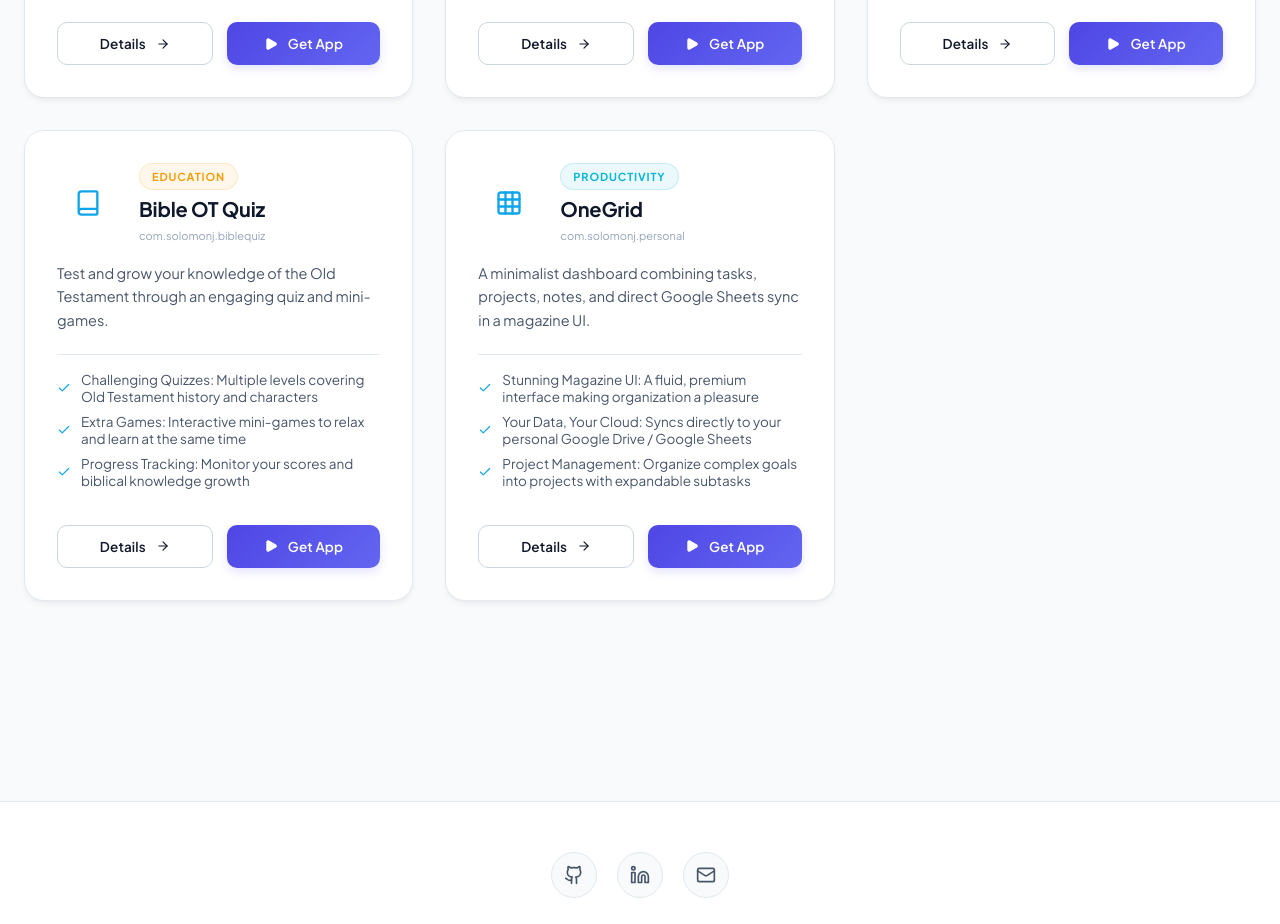
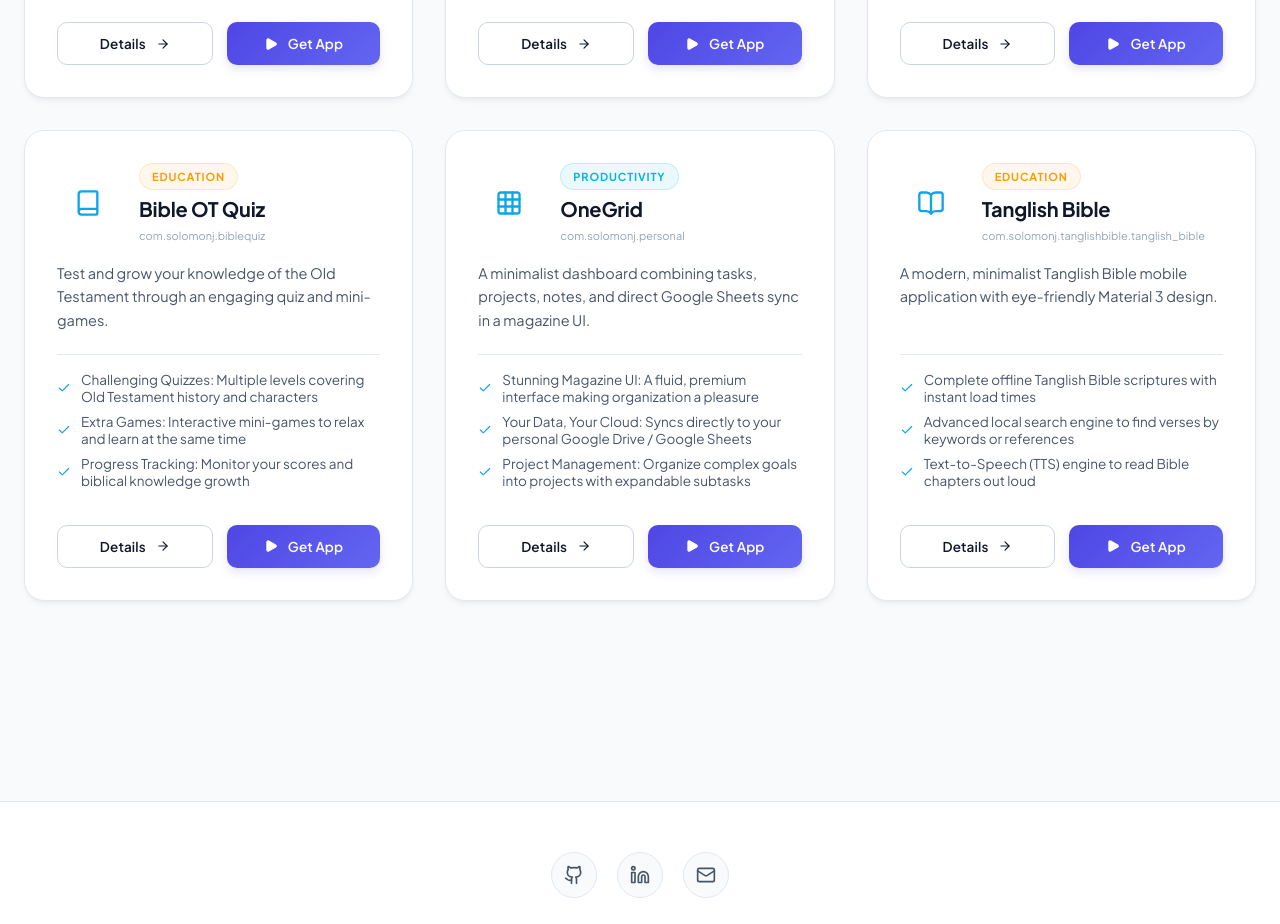
Before and after one commit to SolomonJesurathinam/SolomonDev, a React (Vite) app: page /apps in a window 1280 px wide. Shown: the part 1360-2284 px from the top of the page. Built offline with nearby package versions, Linux system fonts and the light colour scheme; no server answers; the database is empty.

Commit message:
feat: add Tanglish Bible metadata and privacy policy to website

```diff
--- a/src/data/apps.js
+++ b/src/data/apps.js
@@ -320,5 +320,49 @@
 ### 3. Support Contact
 If you have questions, please reach out to: **solomon.jesurathinam@gmail.com**
     `
+  },
+  {
+    id: "tanglish-bible",
+    name: "Tanglish Bible",
+    packageId: "com.solomonj.tanglishbible.tanglish_bible",
+    category: "Education",
+    shortDesc: "A modern, minimalist Tanglish Bible mobile application with eye-friendly Material 3 design.",
+    longDesc: `Tanglish Bible is a fast, lightweight, and offline-first mobile application designed for readers who prefer the Tamil scriptures written in Roman script (Tanglish).
+
+It features custom font controls, multiple theme backdrops, and an easy-to-use search index. With full support for Text-to-Speech (TTS), the app can read scripture out loud, helping you focus and listen on the go.`,
+    features: [
+      "Complete offline Tanglish Bible scriptures with instant load times",
+      "Advanced local search engine to find verses by keywords or references",
+      "Text-to-Speech (TTS) engine to read Bible chapters out loud",
+      "Custom preferences including adjustable font size and theme styles",
+      "Verse sharing sheet support to copy and send verses easily",
+      "Eye-friendly Material 3 layout with dark/light mode configurations"
+    ],
+    playStoreUrl: "https://play.google.com/store/apps/details?id=com.solomonj.tanglishbible.tanglish_bible",
+    badgeType: "badge-education",
+    iconName: "BookOpen",
+    privacyPolicy: `
+# Privacy Policy for Tanglish Bible
+
+**Last Updated:** July 25, 2026
+
+At Solomon Dev, we care deeply about your privacy. This Privacy Policy describes how the **Tanglish Bible** mobile application handles user data.
+
+### 1. Overview of Data Practices
+The Tanglish Bible application is designed with a **privacy-first approach**. We do not collect, store, or transmit any personal identifiable information (PII) such as your name, email address, phone number, contacts, or location. All user-created data (such as bookmarked verses, notes, reading progress, and theme settings) is stored entirely on your device and is never sent to our servers.
+
+### 2. Device Permissions
+To provide its core features, the application utilizes the following device capabilities:
+- **Internet Access (android.permission.INTERNET):** Used exclusively to download and display advertisements from Google AdMob. No personal data is transmitted.
+- **Access Network State (android.permission.ACCESS_NETWORK_STATE):** Allows the app to verify whether an active internet connection is available before attempting to request ads.
+- **Audio Output / Text-to-Speech:** Uses the system's native text-to-speech engine to read verses aloud. No audio data or voice recording is collected.
+- **Local Storage:** Used to store the offline Bible database (bible.db) and user configurations (theme settings, font sizes, and bookmarks) privately on your device.
+
+### 3. Third-Party Services
+The application integrates with Google AdMob to deliver advertisements. Google AdMob may collect and process device identifiers, advertising IDs, and IP addresses to serve ads. You can opt-out of personalized ads via your Android settings under Privacy > Ads.
+
+### 4. Contact Us
+If you have questions, please reach out to: **solomon.jesurathinam@gmail.com**
+    `
   }
 ];
```
